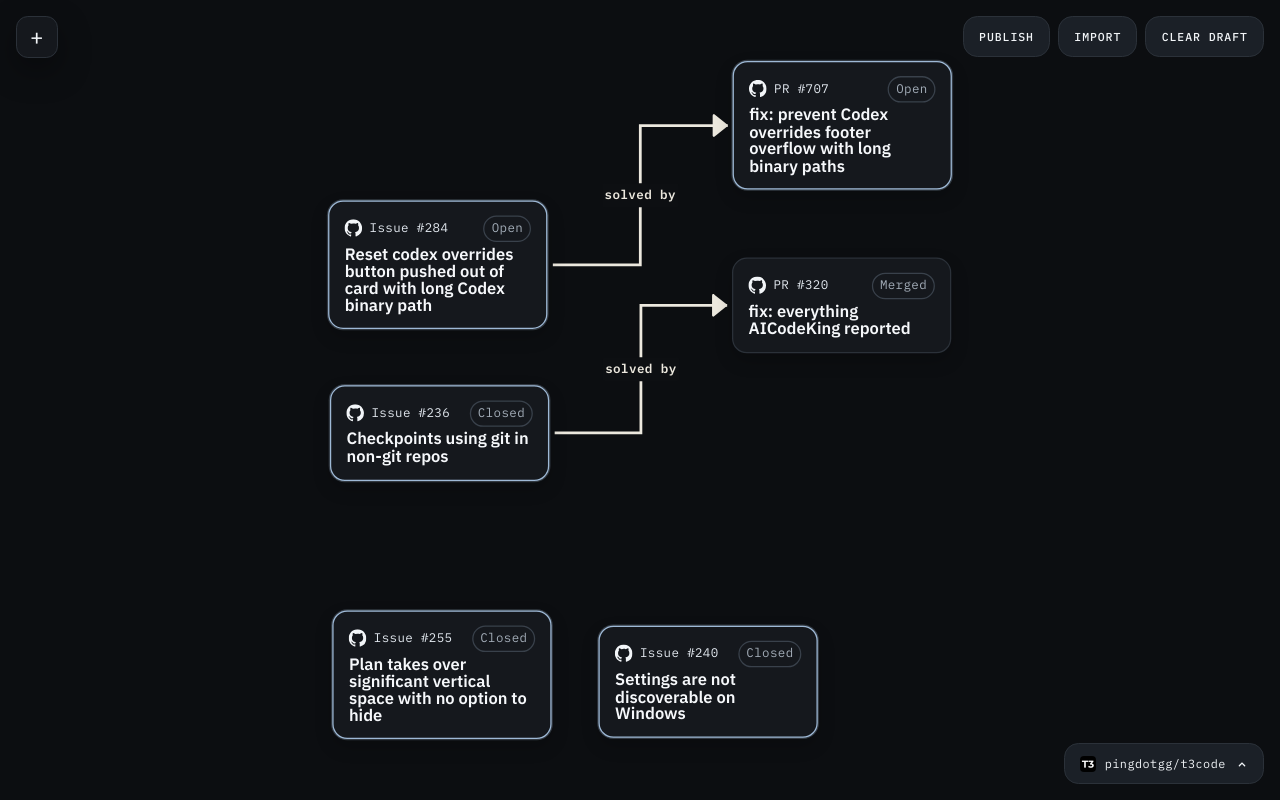
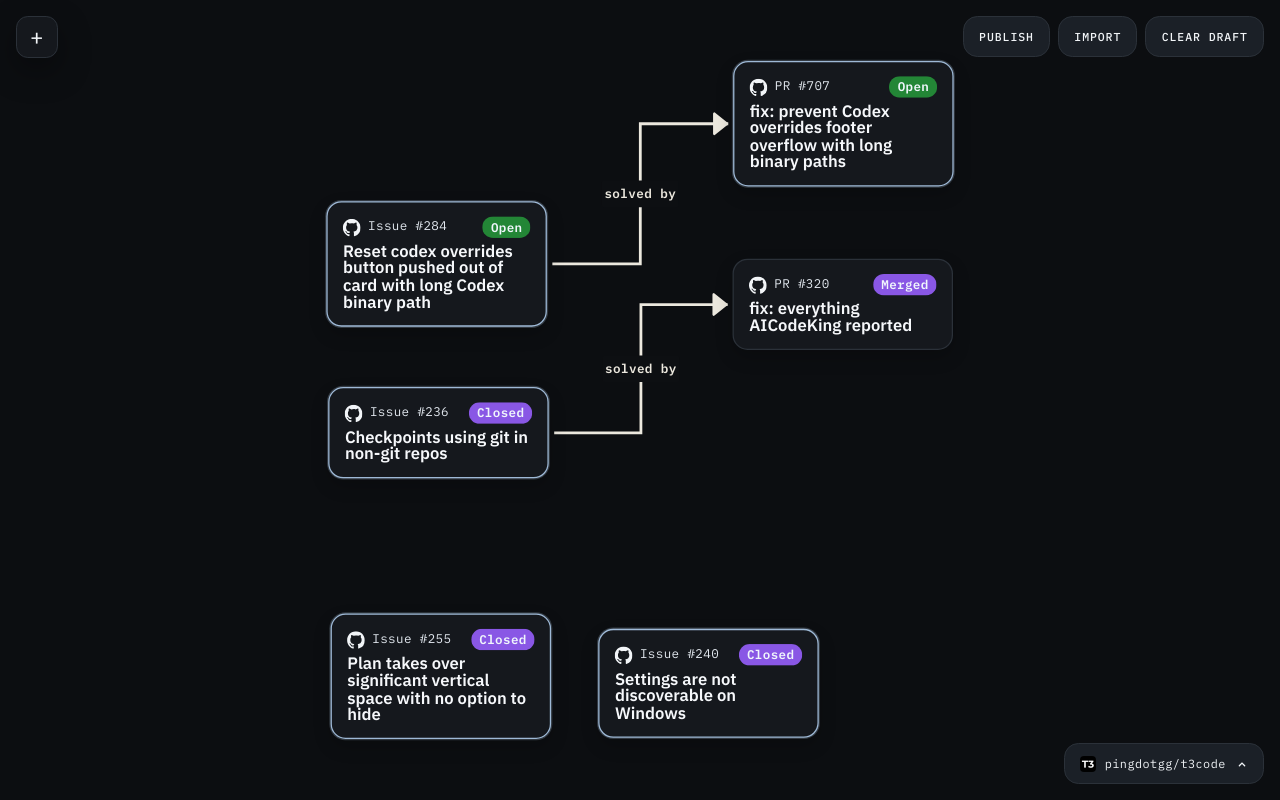
Before and after one commit to UtkarshUsername/PR-Navigator, a React (Vite) app: page / in a window 1280 px wide. Built offline with nearby package versions, Linux system fonts and the light colour scheme.

Commit message:
Add colored state badges for issue and PR statuses
- introduce reusable status badge styles (including compact variant)
- render tone-aware state badges in graph nodes and inspector panel
- add `getNodeStateBadgeTone` helper to map issue/PR state to badge tone

```diff
--- a/src/App.css
+++ b/src/App.css
@@ -275,6 +275,46 @@
   text-align: right;
 }
 
+.status-badge {
+  display: inline-flex;
+  align-items: center;
+  justify-content: center;
+  min-height: 1.4rem;
+  padding: 0.2rem 0.55rem;
+  border: 1px solid transparent;
+  border-radius: 999px;
+  font-family: 'IBM Plex Mono', monospace;
+  font-size: 0.72rem;
+  font-weight: 600;
+  letter-spacing: 0.03em;
+  line-height: 1;
+  color: #f0f6fc;
+  white-space: nowrap;
+}
+
+.status-badge--compact {
+  min-height: 1.08rem;
+  padding: 0.12rem 0.34rem;
+  font-size: 0.62rem;
+}
+
+.status-badge--open {
+  background: #238636;
+}
+
+.status-badge--issue-closed,
+.status-badge--merged {
+  background: #8957e5;
+}
+
+.status-badge--pr-closed {
+  background: #da3633;
+}
+
+.status-badge--draft {
+  background: #6e7681;
+}
+
 .selection-panel__actions {
   display: flex;
   flex-wrap: wrap;
@@ -440,8 +480,7 @@
   gap: 0.36rem;
 }
 
-.nav-node__label,
-.nav-node__state {
+.nav-node__label {
   font-family: 'IBM Plex Mono', monospace;
   font-size: 0.62rem;
   letter-spacing: 0.03em;
@@ -457,14 +496,6 @@
   text-overflow: ellipsis;
   white-space: nowrap;
   color: #e2e8ef;
-}
-
-.nav-node__state {
-  flex-shrink: 0;
-  padding: 0.12rem 0.34rem;
-  border: 1px solid #39414b;
-  border-radius: 999px;
-  color: var(--text-secondary);
 }
 
 .nav-node__title {
--- a/src/components/GraphNode.tsx
+++ b/src/components/GraphNode.tsx
@@ -1,11 +1,12 @@
 import { Handle, Position, type NodeProps } from '@xyflow/react'
 
-import { formatNodeState } from '../constants'
+import { formatNodeState, getNodeStateBadgeTone } from '../constants'
 import type { FlowBoardNode } from '../types'
 
 export function GraphNode({ data, selected }: NodeProps<FlowBoardNode>) {
   const nodeLabel = data.kind === 'issue' ? 'Issue' : 'PR'
   const ownedClassName = data.isOwnedByMe ? 'nav-node--owned' : ''
+  const stateBadgeTone = getNodeStateBadgeTone(data.kind, data.state)
 
   return (
     <div className={`nav-node nav-node--${data.kind} ${ownedClassName} ${selected ? 'is-selected' : ''}`}>
@@ -29,7 +30,11 @@ export function GraphNode({ data, selected }: NodeProps<FlowBoardNode>) {
               {nodeLabel} #{data.number}
             </span>
           </div>
-          {data.state ? <span className="nav-node__state">{formatNodeState(data.state)}</span> : null}
+          {data.state && stateBadgeTone ? (
+            <span className={`status-badge status-badge--compact status-badge--${stateBadgeTone}`}>
+              {formatNodeState(data.state)}
+            </span>
+          ) : null}
         </div>
 
         <div className="nav-node__title">{data.title.trim() || `Untitled ${nodeLabel}`}</div>
--- a/src/components/InspectorPanel.tsx
+++ b/src/components/InspectorPanel.tsx
@@ -1,4 +1,10 @@
-import { EDGE_KIND_HELP, EDGE_KIND_LABELS, EDGE_KIND_OPTIONS, formatNodeState } from '../constants'
+import {
+  EDGE_KIND_HELP,
+  EDGE_KIND_LABELS,
+  EDGE_KIND_OPTIONS,
+  formatNodeState,
+  getNodeStateBadgeTone,
+} from '../constants'
 import { getEdgeDisplayLabel } from '../lib/board'
 import type { BoardEdgeKind, BoardNodeState, FlowBoardEdge, FlowBoardNode } from '../types'
 
@@ -38,6 +44,7 @@ export function InspectorPanel({
   if (selectedNode) {
     const stateOptions: BoardNodeState[] =
       selectedNode.data.kind === 'issue' ? ['open', 'closed'] : ['draft', 'open', 'closed', 'merged']
+    const stateBadgeTone = getNodeStateBadgeTone(selectedNode.data.kind, selectedNode.data.state)
 
     return (
       <aside className="selection-panel">
@@ -86,7 +93,15 @@ export function InspectorPanel({
           </div>
           <div className="selection-panel__meta-row">
             <dt>State</dt>
-            <dd>{formatNodeState(selectedNode.data.state)}</dd>
+            <dd>
+              {selectedNode.data.state && stateBadgeTone ? (
+                <span className={`status-badge status-badge--${stateBadgeTone}`}>
+                  {formatNodeState(selectedNode.data.state)}
+                </span>
+              ) : (
+                formatNodeState(selectedNode.data.state)
+              )}
+            </dd>
           </div>
           <div className="selection-panel__meta-row">
             <dt>Authorship</dt>
--- a/src/constants.ts
+++ b/src/constants.ts
@@ -1,4 +1,11 @@
 import type { BoardEdgeKind, BoardNodeKind, BoardNodeState } from './types'
+
+export type NodeStateBadgeTone =
+  | 'open'
+  | 'issue-closed'
+  | 'pr-closed'
+  | 'merged'
+  | 'draft'
 
 export const APP_NAME = 'PR Navigator'
 export const LOCAL_DRAFT_STORAGE_KEY = 'pr-navigator/local-draft'
@@ -59,3 +66,18 @@ export function formatNodeState(state: BoardNodeState | undefined): string {
 
   return state.charAt(0).toUpperCase() + state.slice(1)
 }
+
+export function getNodeStateBadgeTone(
+  kind: BoardNodeKind,
+  state: BoardNodeState | undefined,
+): NodeStateBadgeTone | null {
+  if (!state) {
+    return null
+  }
+
+  if (state === 'closed') {
+    return kind === 'issue' ? 'issue-closed' : 'pr-closed'
+  }
+
+  return state
+}
```
